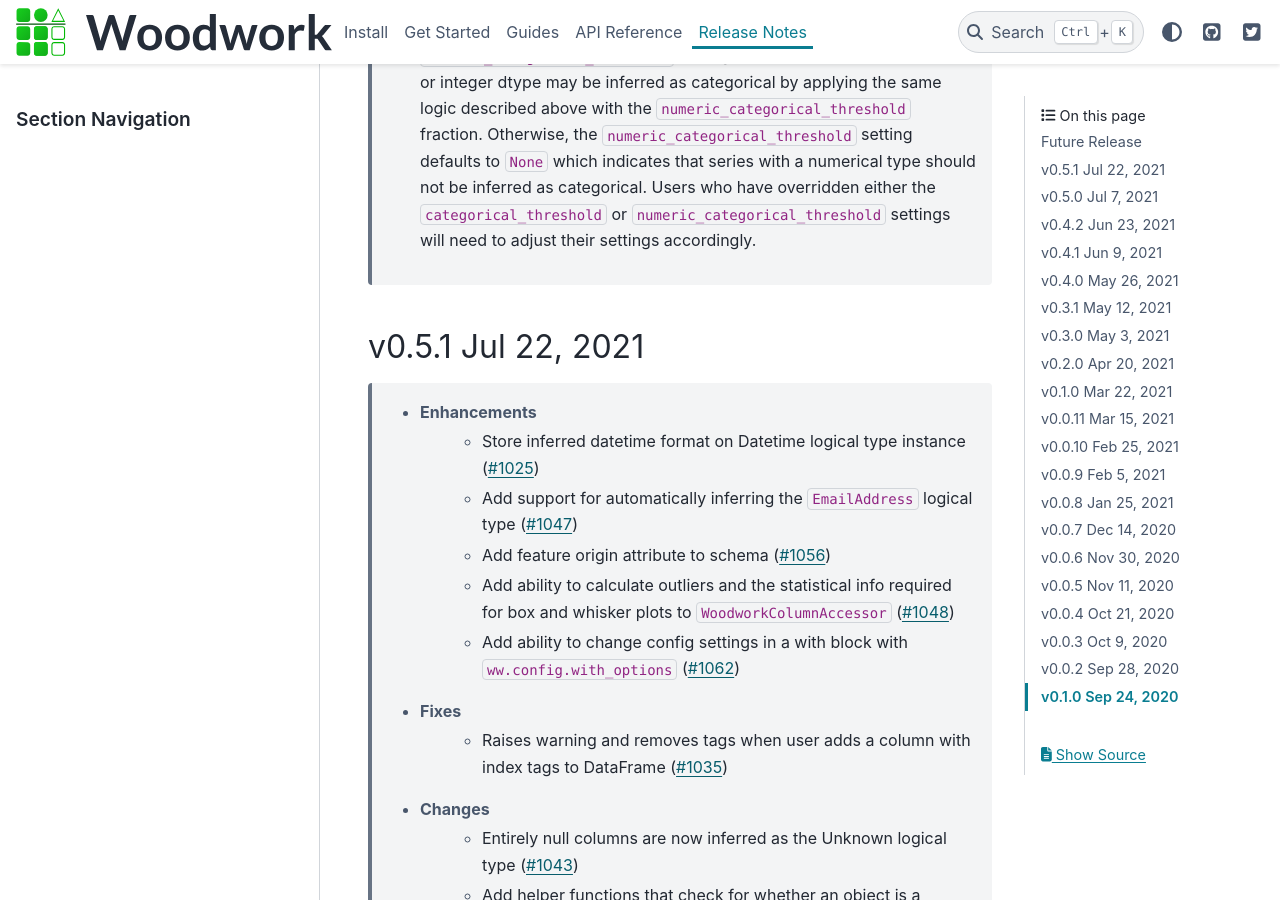
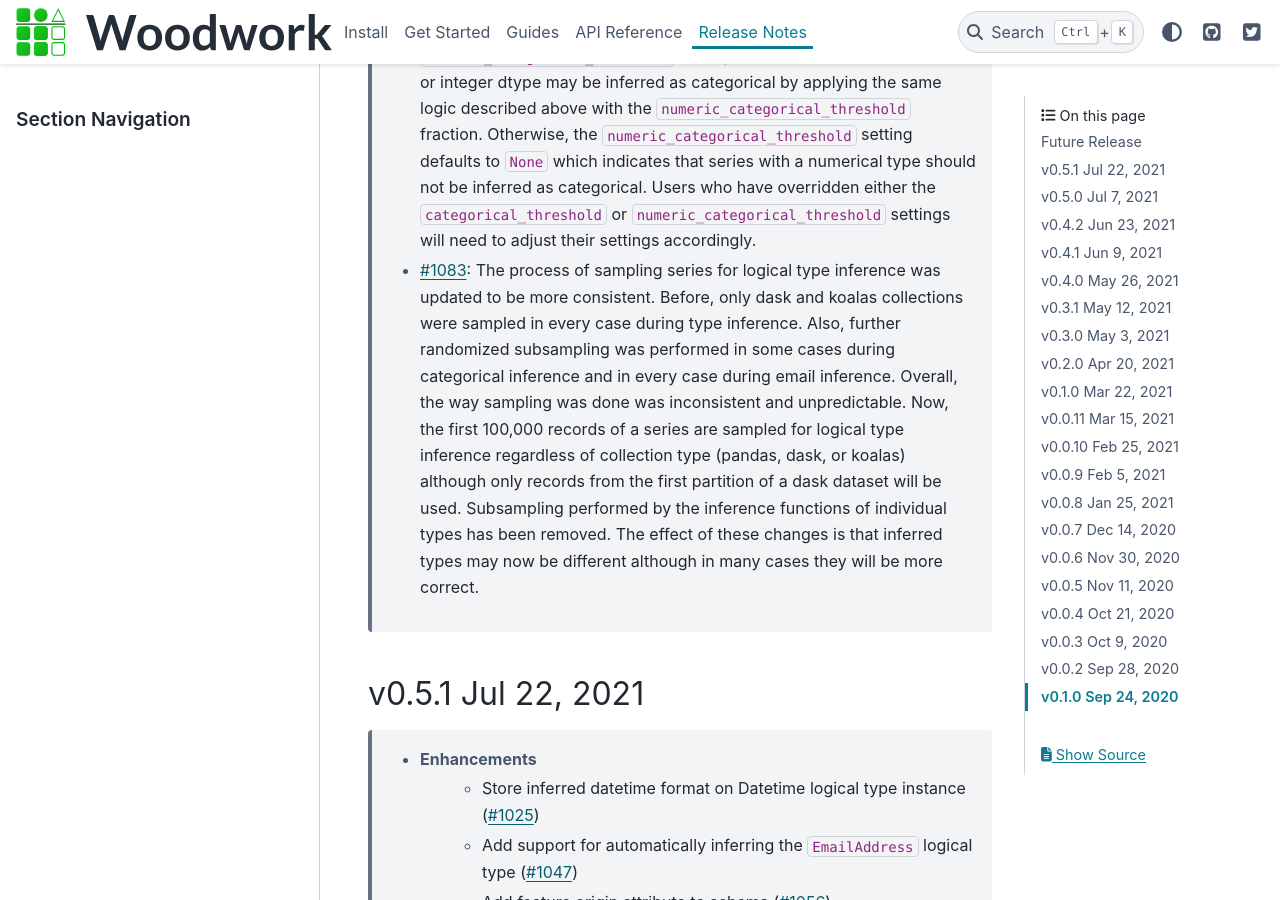
Before and after one commit to alteryx/woodwork, a Sphinx documentation site: the page built from docs/source/release_notes.rst, in a window 1280 px wide and 900 px high, scrolled down 1213 px. Built offline with Sphinx 7.4.7 and the PyData theme 0.15.4, drawn with Linux system fonts in a browser that asks for light colours; comment, search, counter and statistics services are not loaded.

Commit message:
Add note in breaking changes section

```diff
--- a/docs/source/release_notes.rst
+++ b/docs/source/release_notes.rst
@@ -42,6 +42,18 @@ Breaking Changes
       categorical.  Users who have overridden either the
       ``categorical_threshold`` or ``numeric_categorical_threshold`` settings
       will need to adjust their settings accordingly.
+    * :pr:`1083`: The process of sampling series for logical type inference was
+      updated to be more consistent.  Before, only dask and koalas collections
+      were sampled in every case during type inference.  Also, further
+      randomized subsampling was performed in some cases during categorical
+      inference and in every case during email inference.  Overall, the way
+      sampling was done was inconsistent and unpredictable.  Now, the first
+      100,000 records of a series are sampled for logical type inference
+      regardless of collection type (pandas, dask, or koalas) although only
+      records from the first partition of a dask dataset will be used.
+      Subsampling performed by the inference functions of individual types has
+      been removed.  The effect of these changes is that inferred types may now
+      be different although in many cases they will be more correct.
 
 v0.5.1 Jul 22, 2021
 ===================
```
